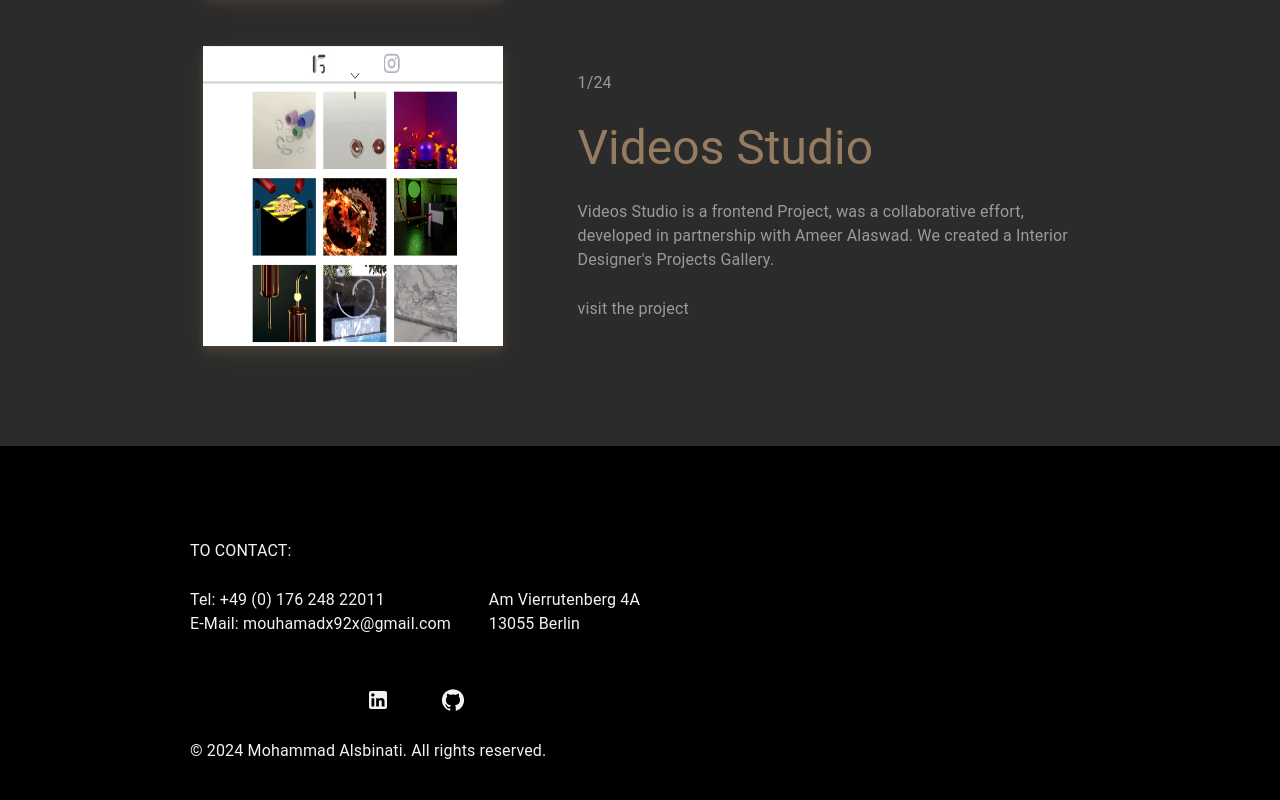
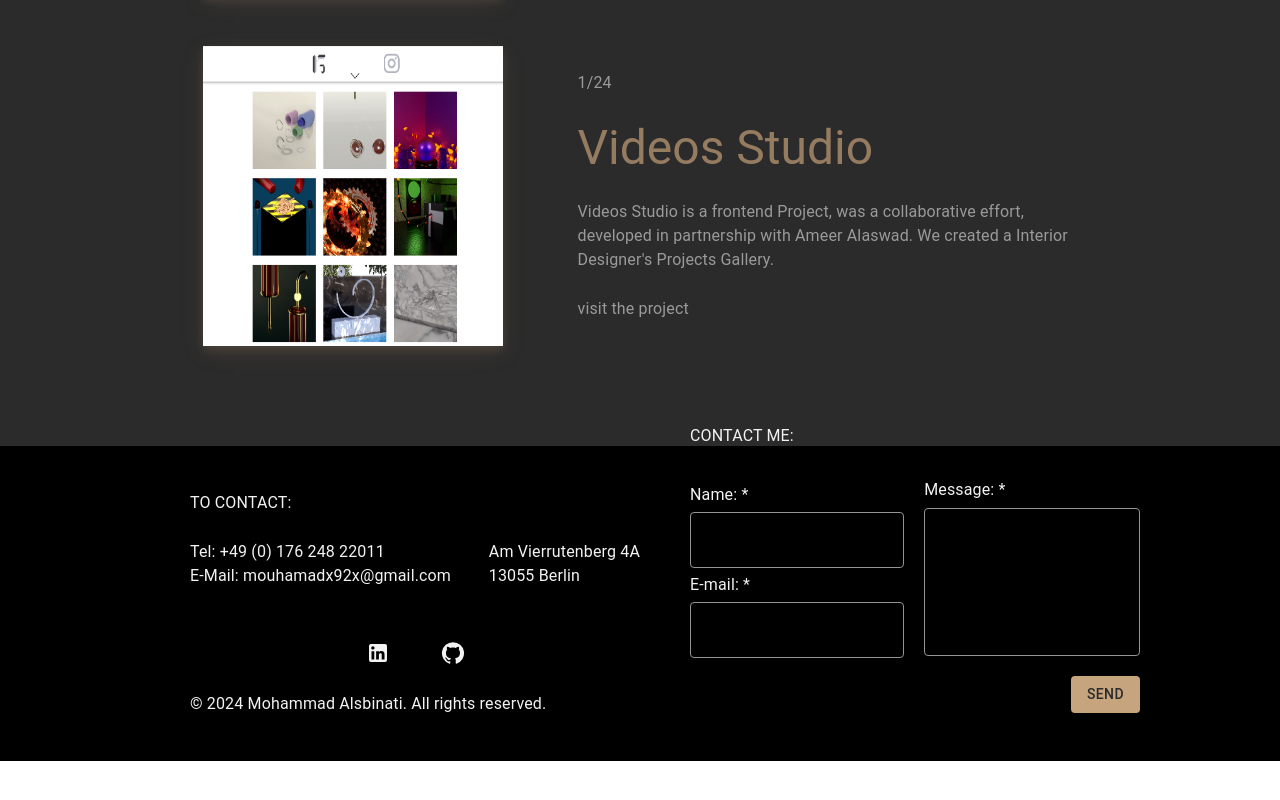
Before and after one commit to mouhamadx92x/portfolio, a Next.js app: page / in a window 1280 px wide. Shown: the part 1204-2004 px from the top of the page. Built offline with nearby package versions, Linux system fonts and the light colour scheme; no server answers.

Commit message:
Footer main box resize

```diff
--- a/src/app/components/footer/index.tsx
+++ b/src/app/components/footer/index.tsx
@@ -1,20 +1,14 @@
 import { Box } from "@mui/material";
-import { footerMainBoxStyles } from "./styles";
+import { footerMainBoxStyles, footerBoxStyles } from "./styles";
 import FooterContactDetails from "./contact-details";
 import ContactForm from "./contact-form";
 
 const Footer = () => {
     return (
-        <Box
-            sx={{
-                display: "flex",
-                backgroundColor: "black",
-                justifyContent: "center",
-            }}
-        >
-            <Box sx={footerMainBoxStyles}>
+        <Box sx={footerMainBoxStyles}>
+            <Box sx={footerBoxStyles}>
                 <FooterContactDetails />
-                {/* <ContactForm /> */}
+                <ContactForm />
             </Box>
         </Box>
     );
--- a/src/app/components/footer/styles.tsx
+++ b/src/app/components/footer/styles.tsx
@@ -1,13 +1,19 @@
 import { BLEACHED_SILK_COLOR } from "../../../../public/constants/colors";
+export const footerMainBoxStyles = {
+    display: "flex",
+    backgroundColor: "black",
+    justifyContent: "center",
+};
 
-export const footerMainBoxStyles = {
-    height: { xs: "600px", sm: "350px" },
+export const footerBoxStyles = {
+    height: { xs: "580px", sm: "330px", md: "285px" },
     backgroundColor: "transparent",
     display: "flex",
     flexDirection: { xs: "column", sm: "row" },
     justifyContent: { xs: "space-between", md: "space-between" },
     alignItems: { xs: "center", md: "center" },
-    padding: { xs: "10px", md: "30px" },
-    width: { xs: "375px", sm: "900px" },
+    paddingTop: { xs: "5px", sm: "5px", md: "15px" },
+    paddingBottom: { xs: "5px", sm: "5px", md: "15px" },
+    width: { xs: "375px", sm: "500px", md: "900px" },
     color: BLEACHED_SILK_COLOR,
 };
```
